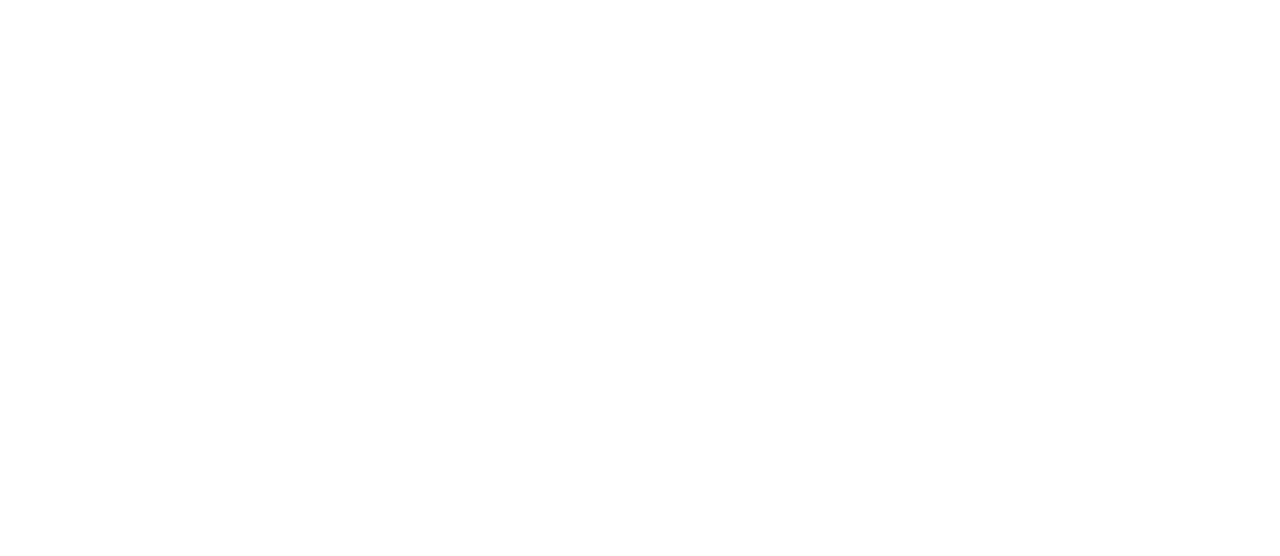
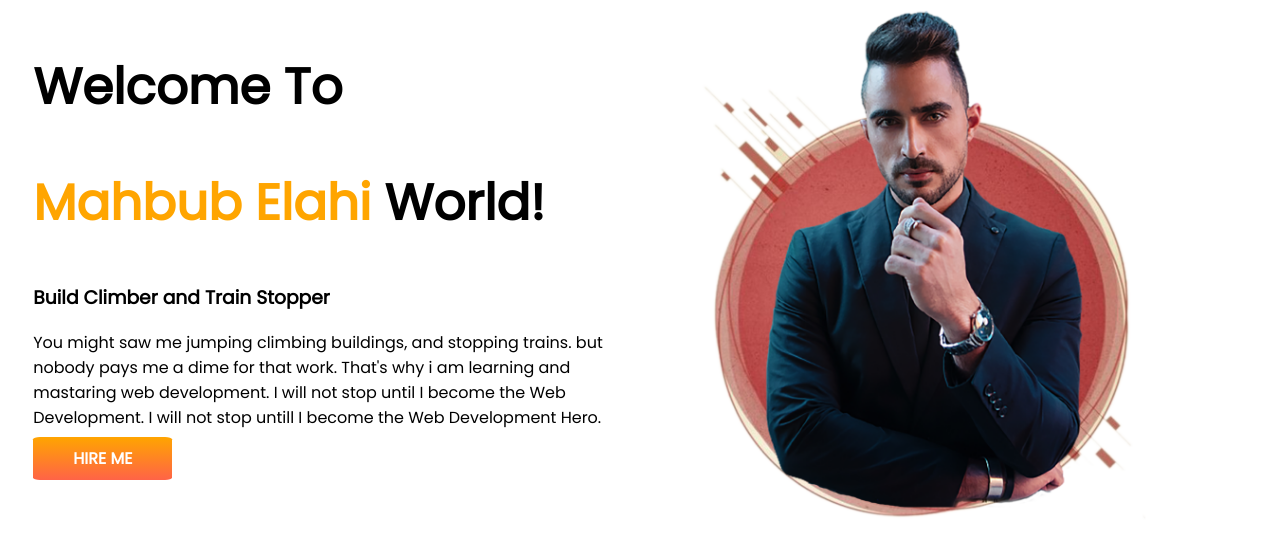
Before and after one commit to mahbubelahi1/developer-portfolio, a plain HTML site: page index.html in a window 1280 px wide. Drawn offline with Linux system fonts and the light colour scheme.

Commit message:
top banner added

```diff
--- a/index.html
+++ b/index.html
@@ -1,12 +1,34 @@
 <!DOCTYPE html>
 <html lang="en">
+
 <head>
     <meta charset="UTF-8">
     <meta name="viewport" content="width=device-width, initial-scale=1.0">
     <title>mahbub portolio</title>
+    <link rel="preconnect" href="https://fonts.googleapis.com">
+    <link rel="preconnect" href="https://fonts.gstatic.com" crossorigin>
+    <link href="https://fonts.googleapis.com/css2?family=Poppins&display=swap" rel="stylesheet">
     <link rel="stylesheet" href="style.css">
 </head>
+
 <body>
+    <section>
+        <div class="half-width">
+            <h1>Welcome To</h1>
+            <h1><span class="name">Mahbub Elahi</span> World!</h1>
+            <h3>Build Climber and Train Stopper </h3>
+            <p>You might saw me jumping climbing buildings, and stopping trains. but nobody pays me a dime for that
+                work.
+                That's why i am learning and mastaring web development. I will not stop until I become the Web
+                Development.
+                I will not stop untill I become the Web Development Hero.</p>
+            <a class="link-button" target="_blank" href="https://www.google.com">HIRE ME</a>
+        </div>
+        <div class="half-width">
+            <img src="Image/pro 1.png" alt="">
+        </div>
+    </section>
 
 </body>
+
 </html>
--- a/style.css
+++ b/style.css
@@ -0,0 +1,34 @@
+body {
+    font-family: 'Poppins', sans-serif;
+}
+
+h1 {
+    font-size: 50px;
+}
+
+.name {
+    color: orange;
+}
+
+section {
+    display: flex;
+}
+
+.half-width {
+    width: 50%;
+    padding-left: 2%;
+}
+
+.half-width img {
+    width: 75%;
+    padding-left: 5%;
+}
+
+.link-button {
+    text-decoration: none;
+    background-image: linear-gradient(orange, tomato);
+    padding: 10px 40px;
+    border-radius: 5%;
+    color: white;
+    font-weight: 700;
+}
```
Also changed, not shown: Image/pro 1.png (added).
